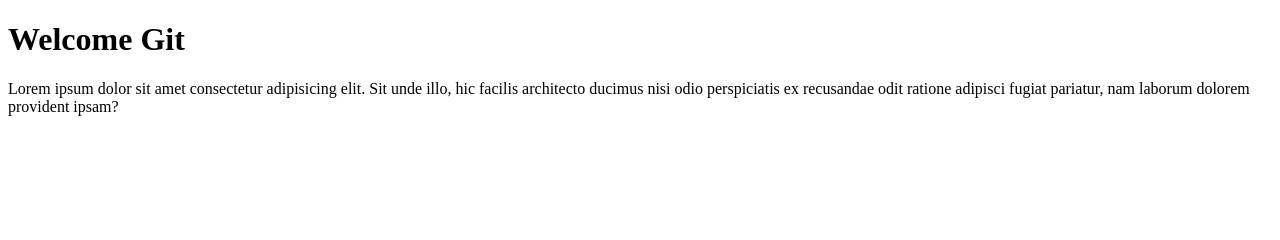
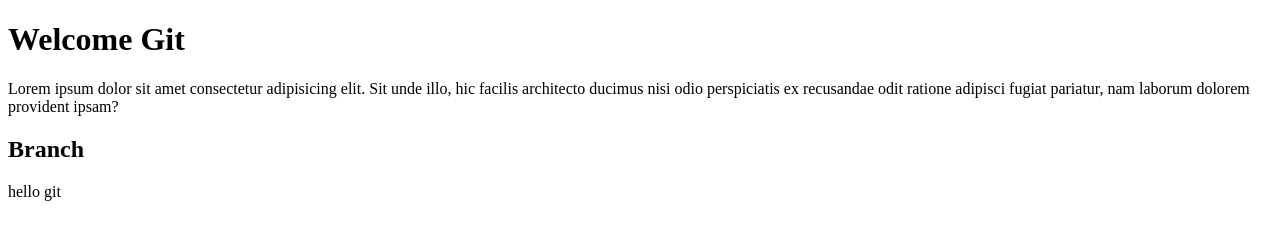
Before and after one commit to Minshimm/contribution, a plain HTML site: page index.html in a window 1280 px wide. Drawn offline with Linux system fonts and the light colour scheme.

Commit message:
add new lines using new branch

```diff
--- a/index.html
+++ b/index.html
@@ -8,5 +8,7 @@
 <body>
     <h1>Welcome Git</h1>
     <p>Lorem ipsum dolor sit amet consectetur adipisicing elit. Sit unde illo, hic facilis architecto ducimus nisi odio perspiciatis ex recusandae odit ratione adipisci fugiat pariatur, nam laborum dolorem provident ipsam?</p>
+     <h2>Branch</h2>
+     <p>hello git</p>
 </body>
 </html>
```
